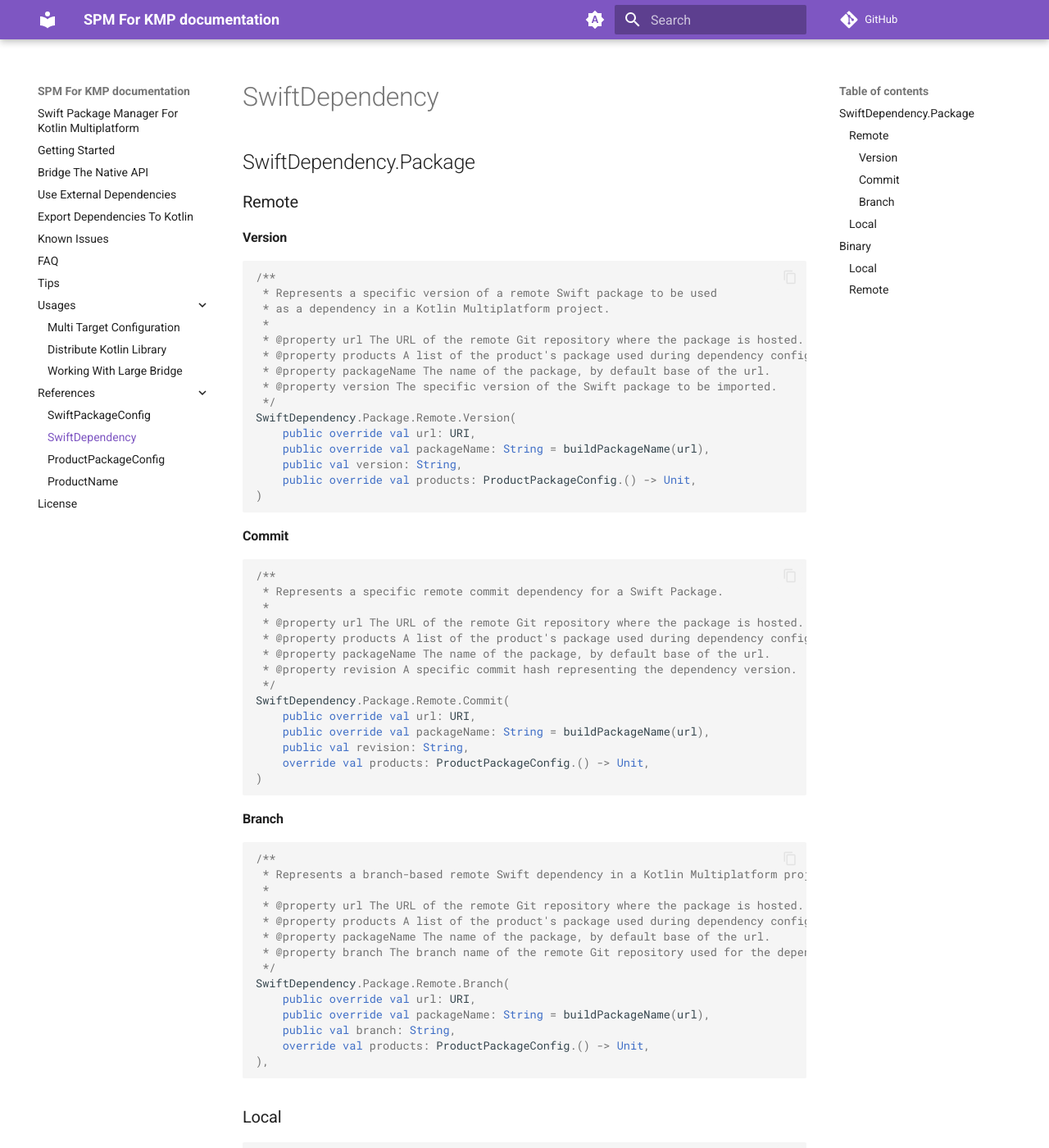
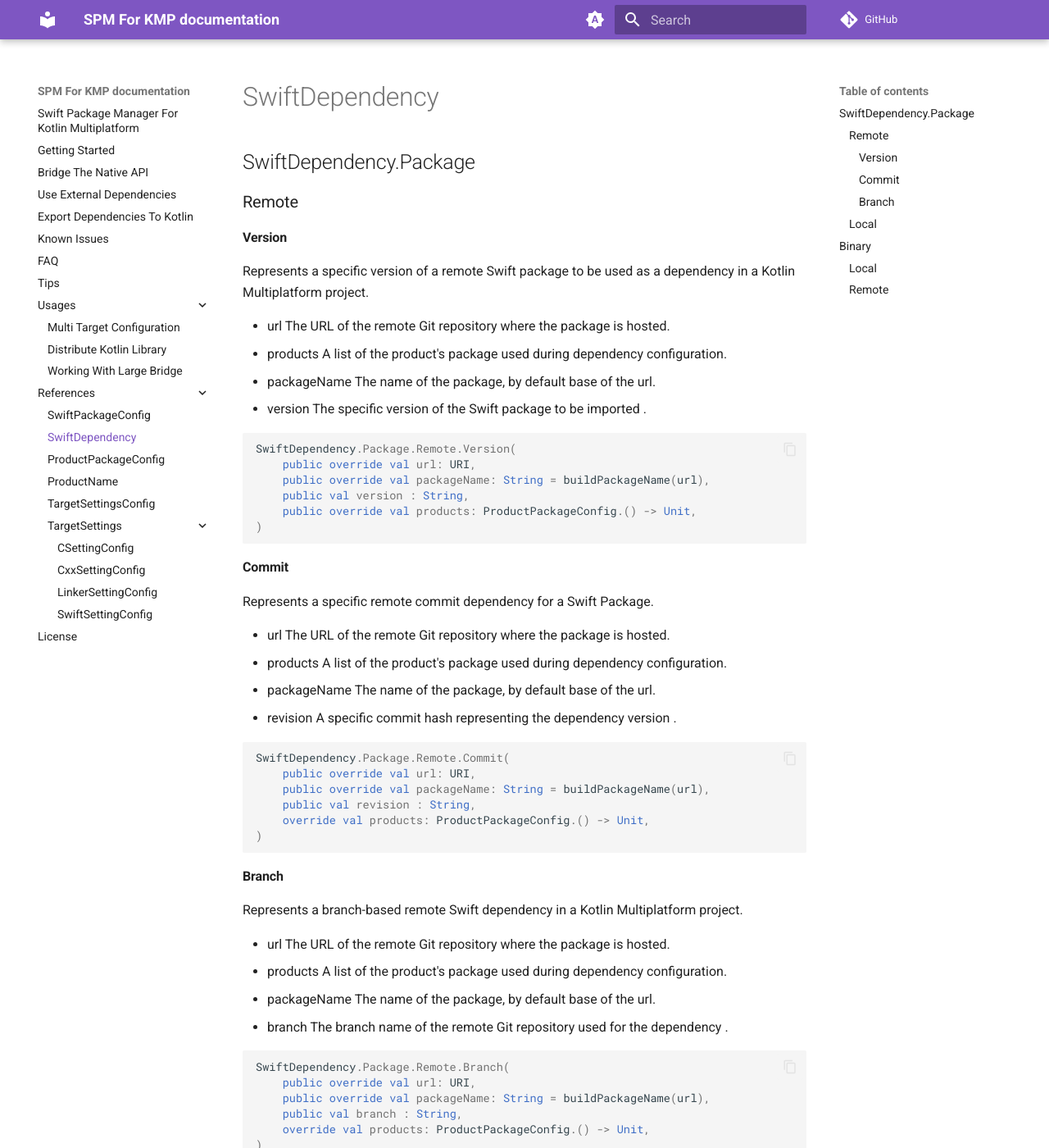
Before and after one commit to frankois944/spm4Kmp, an MkDocs documentation site: the page built from website/docs/references/swiftDependency.md, in a window 1280 px wide and 1400 px high. Shown: the whole window at 82% size. Built offline with MkDocs 1.6.1 and Material for MkDocs 9.7.7, drawn with Linux system fonts in a browser that asks for light colours; comment, search, counter and statistics services are not loaded; some of the changed text lies outside the part shown.

Commit message:
update docs

````diff
--- a/website/docs/references/swiftDependency.md
+++ b/website/docs/references/swiftDependency.md
@@ -6,95 +6,91 @@
 
 #### Version
 
+Represents a specific version of a remote Swift package to be used
+as a dependency in a Kotlin Multiplatform project.
+
+- url The URL of the remote Git repository where the package is hosted.
+- products A list of the product's package used during dependency configuration.
+- packageName The name of the package, by default base of the url.
+- version The specific version of the Swift package to be imported .
+
 ``` kotlin
-/**
- * Represents a specific version of a remote Swift package to be used
- * as a dependency in a Kotlin Multiplatform project.
- *
- * @property url The URL of the remote Git repository where the package is hosted.
- * @property products A list of the product's package used during dependency configuration.
- * @property packageName The name of the package, by default base of the url.
- * @property version The specific version of the Swift package to be imported.
- */
 SwiftDependency.Package.Remote.Version(
     public override val url: URI,
     public override val packageName: String = buildPackageName(url),
-    public val version: String,
+    public val version : String,
     public override val products: ProductPackageConfig.() -> Unit,
 )
 ```
 
 #### Commit
 
+Represents a specific remote commit dependency for a Swift Package.
+
+- url The URL of the remote Git repository where the package is hosted.
+- products A list of the product's package used during dependency configuration.
+- packageName The name of the package, by default base of the url.
+- revision A specific commit hash representing the dependency version .
+
 ``` kotlin
-/**
- * Represents a specific remote commit dependency for a Swift Package.
- *
- * @property url The URL of the remote Git repository where the package is hosted.
- * @property products A list of the product's package used during dependency configuration.
- * @property packageName The name of the package, by default base of the url.
- * @property revision A specific commit hash representing the dependency version.
- */
 SwiftDependency.Package.Remote.Commit(
     public override val url: URI,
     public override val packageName: String = buildPackageName(url),
-    public val revision: String,
+    public val revision : String,
     override val products: ProductPackageConfig.() -> Unit,
 )
 ```
 
 #### Branch
 
+Represents a branch-based remote Swift dependency in a Kotlin Multiplatform project.
+
+- url The URL of the remote Git repository where the package is hosted.
+- products A list of the product's package used during dependency configuration.
+- packageName The name of the package, by default base of the url.
+- branch The branch name of the remote Git repository used for the dependency .
+
 ``` kotlin
-/**
- * Represents a branch-based remote Swift dependency in a Kotlin Multiplatform project.
- *
- * @property url The URL of the remote Git repository where the package is hosted.
- * @property products A list of the product's package used during dependency configuration.
- * @property packageName The name of the package, by default base of the url.
- * @property branch The branch name of the remote Git repository used for the dependency.
- */
 SwiftDependency.Package.Remote.Branch(
     public override val url: URI,
     public override val packageName: String = buildPackageName(url),
-    public val branch: String,
+    public val branch : String,
     override val products: ProductPackageConfig.() -> Unit,
-),
+)
 ```
 
 ### Local
 
+Represents a local Swift package dependency .
+
+- path The local file URL (file://...) to the local Swift package folder.
+- packageName The name of the package, by default the first product name.
+- products A list of the product's package used during dependency configuration.
+
 ``` kotlin
-/**
- * Represents a local Swift package dependency.
- *
- * @property path The local file URL (file://...) to the local Swift package folder.
- * @property packageName The name of the package, by default the first product name.
- * @property products A list of the product's package used during dependency configuration.
- */
 SwiftDependency.Package.Local(
-    val path: String,
+    val path : String,
     override var packageName: String = "", // by default the first ProductName
     override val products: ProductPackageConfig.() -> Unit,
-),
+)
 ```
 
 ## Binary
 
 ### Local
 
-``` kotlin
-/**
- * Represents a local binary dependency in the Kotlin Multiplatform project.
- *
- * @see <a href="https://www.avanderlee.com/swift/binary-targets-swift-package-manager/#local-binary-targets">How to make one</a>
- *
- * @property path The local file URL (file://...) to the xcFramework.
- * @property packageName The name of the package associated with this binary.
- * @property exportToKotlin Defines whether the dependency should be exported for use in Kotlin code.
- */
+Represents a local binary dependency in the Kotlin Multiplatform project .
+
+[How to make one](https://www.avanderlee.com/swift/binary-targets-swift-package-manager/#local-binary-targets)
+
+- path The local file URL (file://...) to the xcFramework.
+- packageName The name of the package associated with this binary .
+- exportToKotlin Defines whether the dependency should be exported for use in Kotlin code .
+
+```
+kotlin
 SwiftDependency.Binary.Local(
-    val path: String,
+    val path : String,
     override val packageName: String,
     override val exportToKotlin: Boolean = false,
     override var linkerOpts: List<String> = emptyList(),
@@ -104,17 +100,16 @@ SwiftDependency.Binary.Local(
 
 ### Remote
 
+Represents a remote binary dependency as a zipped xcFramework
+
+[How to make one](https://www.avanderlee.com/swift/binary-targets-swift-package-manager/#defining-a-binary-target)
+
+- url The URL pointing to the remote binary artifact.
+- packageName The name of the package associated with this binary dependency.
+- exportToKotlin Defines whether this dependency should be exported for use in Kotlin code.
+- checksum The checksum of the remote binary to verify its integrity.
+
 ``` kotlin
-/**
- * Represents a remote binary dependency as a zipped xcFramework
- *
- * @see <a href="https://www.avanderlee.com/swift/binary-targets-swift-package-manager/#defining-a-binary-target">How to make one</a>
- *
- * @property url The URL pointing to the remote binary artifact.
- * @property packageName The name of the package associated with this binary dependency.
- * @property exportToKotlin Defines whether this dependency should be exported for use in Kotlin code.
- * @property checksum The checksum of the remote binary to verify its integrity.
- */
 SwiftDependency.Binary.Remote(
     val url: URI,
     override val packageName: String,
--- a/website/mkdocs.yml
+++ b/website/mkdocs.yml
@@ -44,6 +44,12 @@ nav:
       - references/swiftDependency.md
       - references/productPackageConfig.md
       - references/productName.md
+      - references/targetSettingsConfig.md
+      - TargetSettings:
+          - references/targetSettingsConfigs/CSettingConfig.md
+          - references/targetSettingsConfigs/CxxSettingConfig.md
+          - references/targetSettingsConfigs/LinkerSettingConfig.md
+          - references/targetSettingsConfigs/SwiftSettingConfig.md
   - license.md
 markdown_extensions:
   - admonition
````
Also changed, not shown: website/docs/references/productName.md (+9 -11 lines), website/docs/references/productPackageConfig.md (+14 -16 lines), website/docs/references/swiftPackageConfig.md (+98 -109 lines), website/docs/references/targetSettingsConfig.md (added, +41 -0 lines), website/docs/references/targetSettingsConfigs/CSettingConfig.md (added, +27 -0 lines), website/docs/references/targetSettingsConfigs/CxxSettingConfig.md (added, +27 -0 lines), website/docs/references/targetSettingsConfigs/LinkerSettingConfig.md (added, +27 -0 lines), website/docs/references/targetSettingsConfigs/SwiftSettingConfig.md (added, +59 -0 lines), 2 other files.
